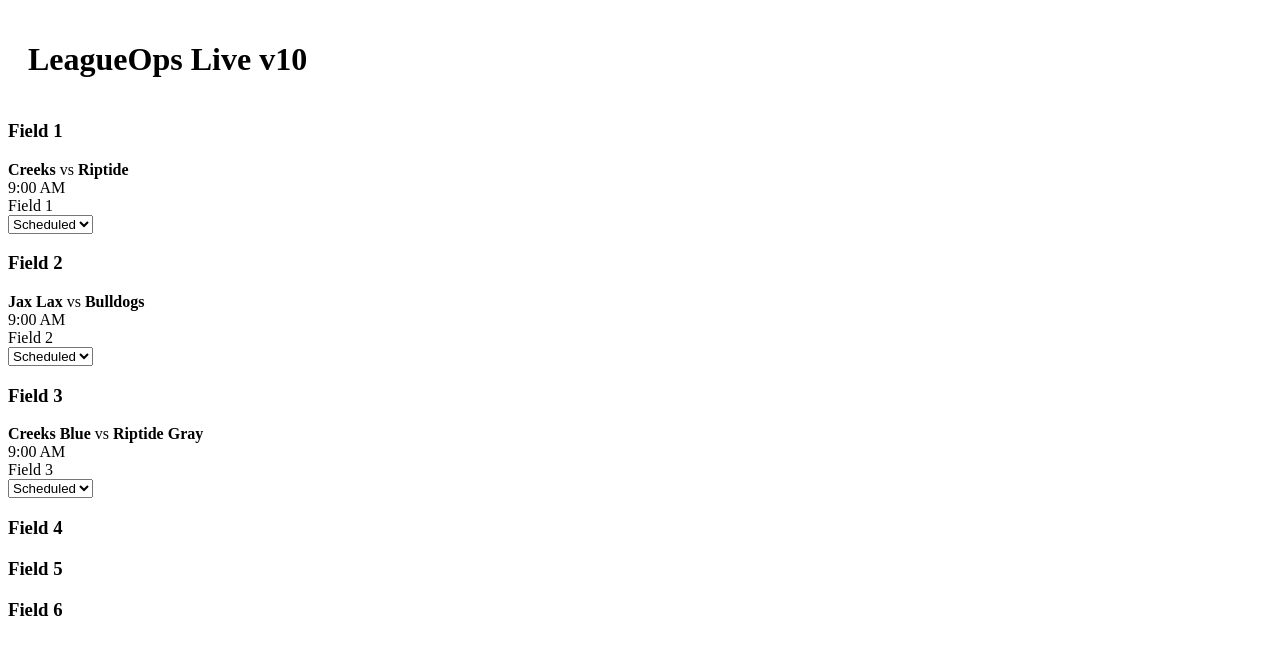
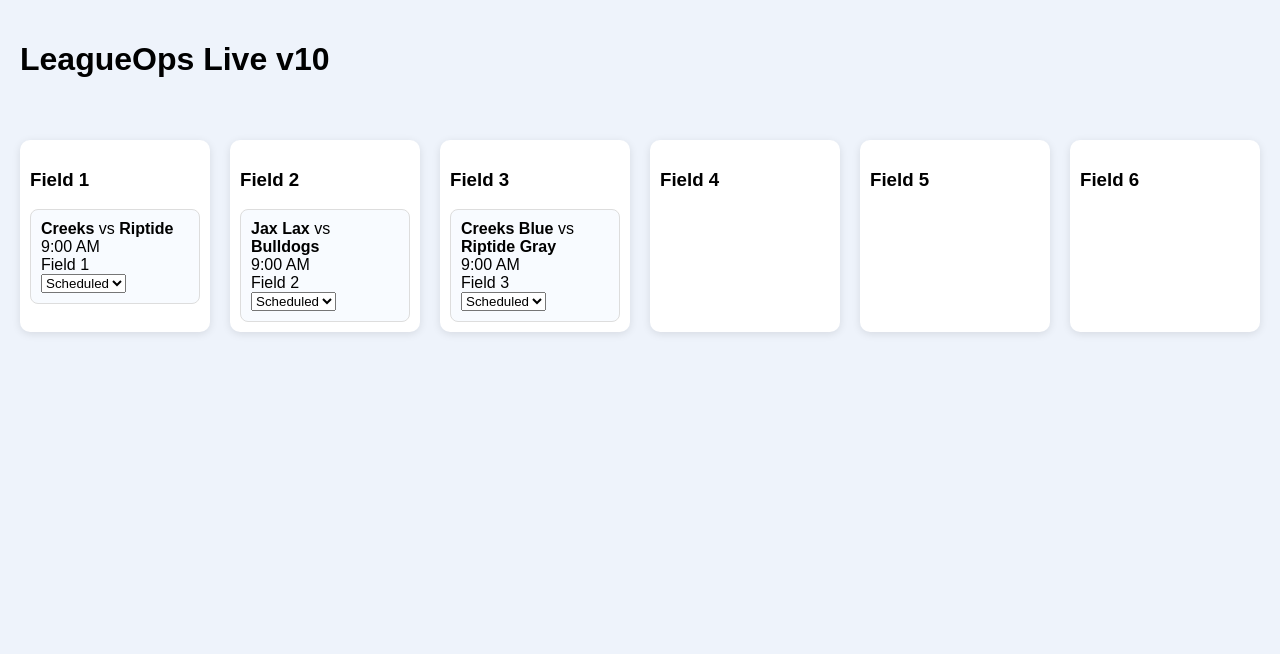
Before and after one commit to spacker15/Gameday-Director, a Next.js app: page / in a window 1280 px wide. Shown: the top 654 px of the page. Built offline with nearby package versions, Linux system fonts and the light colour scheme.

Commit message:
Create RootLayout component with metadata

```diff
--- /dev/null
+++ b/app/layout.js
@@ -0,0 +1,14 @@
+import "../styles/globals.css";
+
+export const metadata = {
+  title: "LeagueOps Live v10",
+  description: "Game Day Operations Platform"
+};
+
+export default function RootLayout({ children }) {
+  return (
+    <html lang="en">
+      <body>{children}</body>
+    </html>
+  );
+}
```
